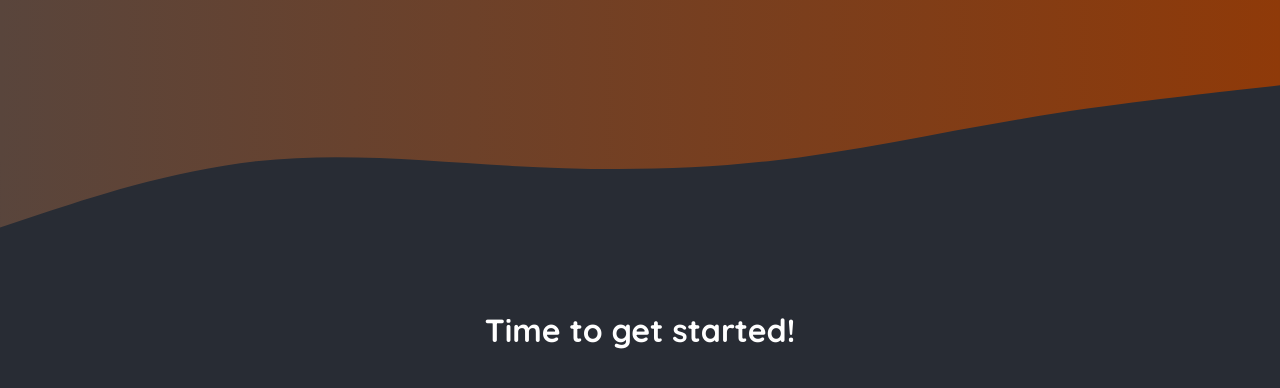
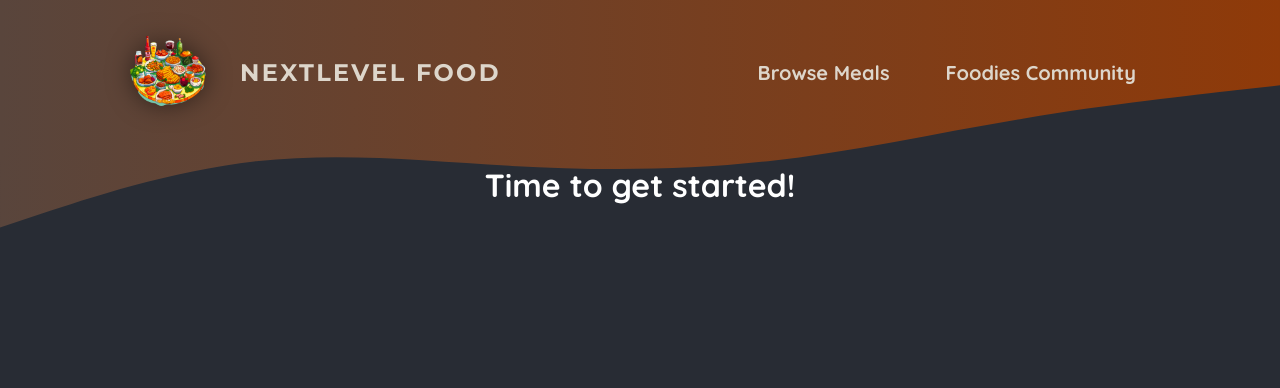
Before and after one commit to pedroicandido/Meals, a Next.js app: page / in a window 1280 px wide. Shown: the top 388 px of the page. Built offline with nearby package versions, Linux system fonts and the light colour scheme.

Commit message:
refactor: move code to a new component

```diff
--- a/app/layout.js
+++ b/app/layout.js
@@ -1,35 +1,16 @@
-import './globals.css';
+import MainHeader from "@/components/main-header/main-header";
+import "./globals.css";
 
 export const metadata = {
-  title: 'NextLevel Food',
-  description: 'Delicious meals, shared by a food-loving community.',
+  title: "NextLevel Food",
+  description: "Delicious meals, shared by a food-loving community.",
 };
 
 export default function RootLayout({ children }) {
   return (
     <html lang="en">
       <body>
-        <div className="header-background">
-          <svg xmlns="http://www.w3.org/2000/svg" viewBox="0 0 1440 320">
-            <defs>
-              <linearGradient id="gradient" x1="0%" y1="0%" x2="100%" y2="0%">
-                <stop
-                  offset="0%"
-                  style={{ stopColor: '#59453c', stopOpacity: '1' }}
-                />
-                <stop
-                  offset="100%"
-                  style={{ stopColor: '#8f3a09', stopOpacity: '1' }}
-                />
-              </linearGradient>
-            </defs>
-            <path
-              fill="url(#gradient)"
-              d="M0,256L48,240C96,224,192,192,288,181.3C384,171,480,181,576,186.7C672,192,768,192,864,181.3C960,171,1056,149,1152,133.3C1248,117,1344,107,1392,101.3L1440,96L1440,0L1392,0C1344,0,1248,0,1152,0C1056,0,960,0,864,0C768,0,672,0,576,0C480,0,384,0,288,0C192,0,96,0,48,0L0,0Z"
-            ></path>
-          </svg>
-        </div>
-
+        <MainHeader />
         {children}
       </body>
     </html>
```
